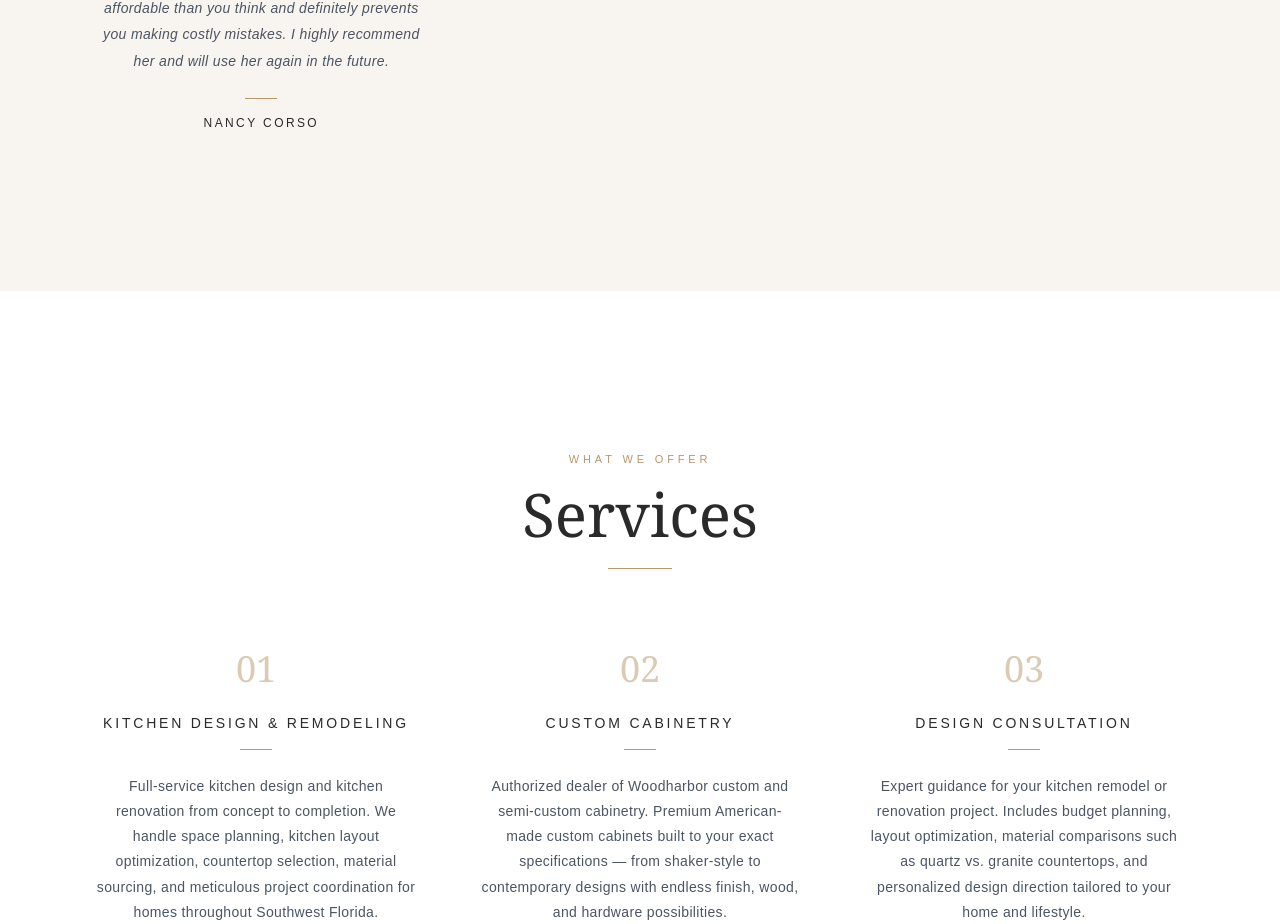
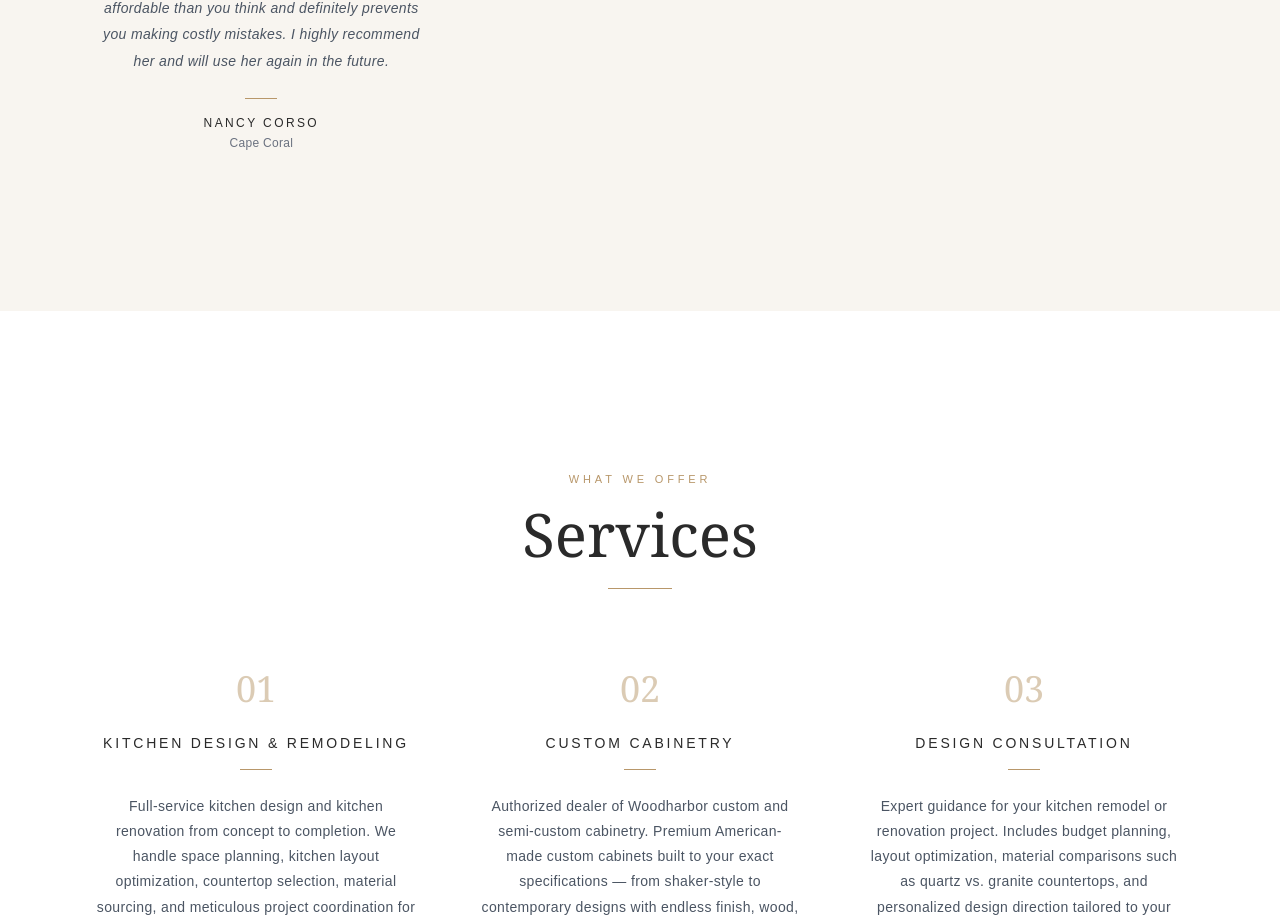
Before and after one commit to arianawilson91/lisa-wilson-design, a Next.js app: page / in a window 1280 px wide. Shown: the part 6740-7664 px from the top of the page. Built offline with nearby package versions, Linux system fonts and the light colour scheme.

Commit message:
Add Cape Coral location to Nancy Corso testimonial

```diff
--- a/src/app/page.tsx
+++ b/src/app/page.tsx
@@ -468,6 +468,7 @@ function Testimonials() {
       quote:
         "WOW! What a difference a pro makes! I have been struggling with my new kitchen design and my contractor was getting behind with his schedule due to all the changes. Fortunately, I came across Lisa from Lisa Wilson Design. In no time flat, she gave me a design that was updated and pleasing to the senses. A pro is more affordable than you think and definitely prevents you making costly mistakes. I highly recommend her and will use her again in the future.",
       name: "Nancy Corso",
+      location: "Cape Coral",
     },
     {
       quote:
```
